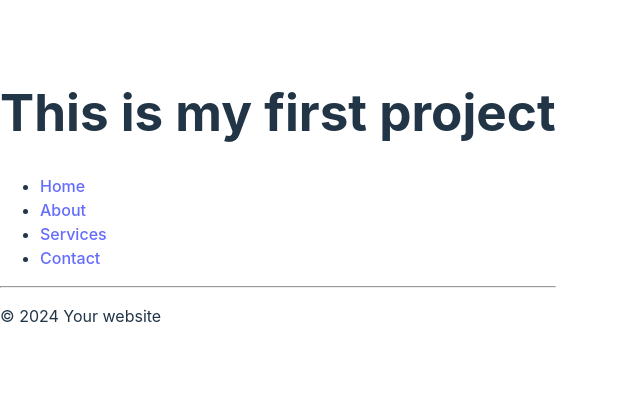
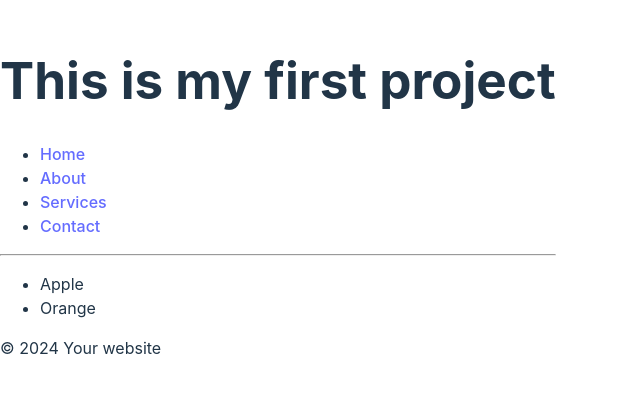
Before and after one commit to baljindersinghmaan/First-Example, a React (Vite) app in the folder first-project/: page / in a window 1280 px wide. Shown: the part 203-596 px from the top of the page, without its empty margins (0-640 px from the left). Built offline with nearby package versions, Linux system fonts and the light colour scheme.

Commit message:
Food component

```diff
--- a/first-project/src/App.jsx
+++ b/first-project/src/App.jsx
@@ -1,10 +1,12 @@
 import Header from './Header.jsx';
 import Footer from './Footer.jsx'
+import Food from './Food.jsx';
 
 function App() {
   return (
     <>
     <Header/>
+    <Food/>
     <Footer/>
     </>
   );
--- /dev/null
+++ b/first-project/src/Food.jsx
@@ -0,0 +1,12 @@
+function Food() {
+    var food1 = "Apple"
+    var food2 = "Orange"
+    return(
+        <ul>
+            <li>{food1}</li>
+            <li>{food2}</li>
+        </ul>
+    );
+}
+
+export default Food
```
